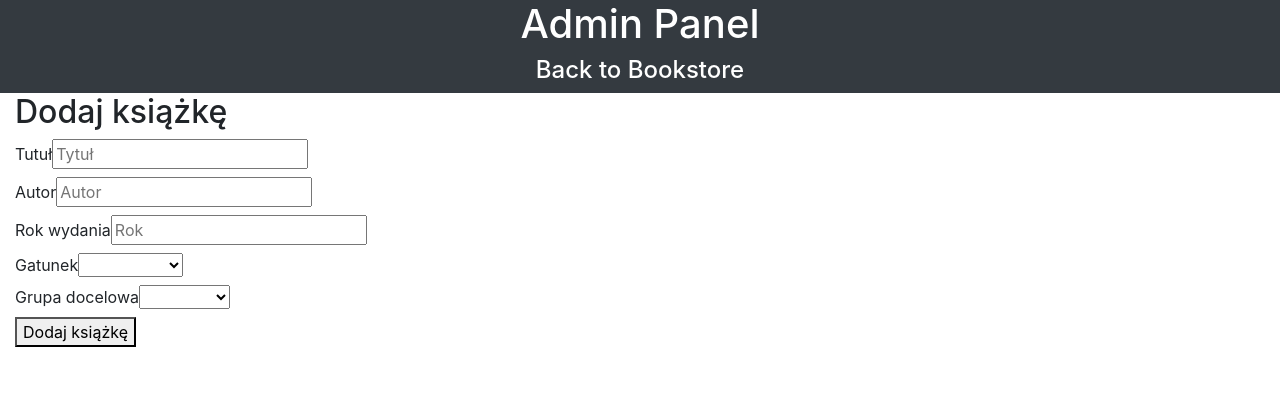
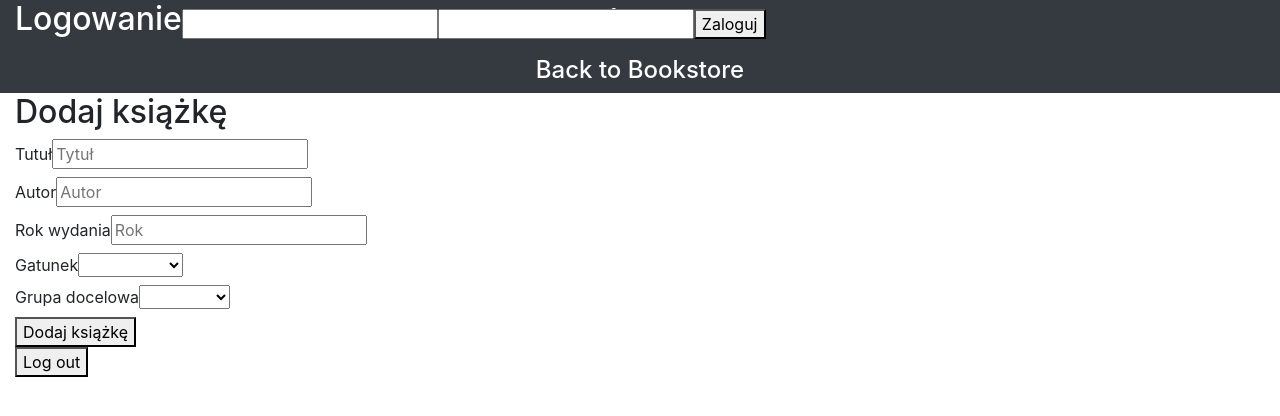
Before and after one commit to kargeb/LibraryReactReduxFirebase, a React (Vite) app: page /admin in a window 1280 px wide. Shown: the top 416 px of the page. Built offline with nearby package versions, Linux system fonts and the light colour scheme; no server answers; the database is empty.

Commit message:
Authentication WORKS! create login panel and dummy session checking

```diff
--- a/package.json
+++ b/package.json
@@ -14,7 +14,8 @@
     "moduleNameMapper": {
       "\\.(jpg|jpeg|png|gif|eot|otf|webp|svg|ttf|woff|woff2|mp4|webm|wav|mp3|m4a|aac|oga)$": "<rootDir>/__mocks__/fileMock.js",
       "\\.(css|less)$": "<rootDir>/__mocks__/styleMock.js"
-    }
+    },
+    "verbose": true
   },
   "author": "",
   "license": "ISC",
--- a/src/App.jsx
+++ b/src/App.jsx
@@ -6,6 +6,8 @@ import Bookstore from "./views/Bookstore";
 import AdminPanel from "./views/AdminPanel";
 import { fbase } from "./fbase";
 import AppContext from "./context";
+import firebase from "firebase";
+import AuthPanel from "./components/AuthPanel";
 
 class App extends Component {
   constructor() {
@@ -13,7 +15,10 @@ class App extends Component {
     this.state = {
       books: [],
       err: "",
-      message: "piess"
+      message: "piess",
+      login: "",
+      password: ""
+      // loggedIn: false
     };
   }
 
@@ -22,29 +27,68 @@ class App extends Component {
   }
 
   getBooksFromNet = () => {
-    fbase
-      .collection("books")
-      .get()
-      .then(querySnapshot => {
-        querySnapshot.forEach(doc => {
-          this.addBook(doc.data());
-        });
-      });
+    // fbase
+    //   .collection("books")
+    //   .get()
+    //   .then(querySnapshot => {
+    //     querySnapshot.forEach(doc => {
+    //       this.addBook(doc.data());
+    //     });
+    //   });
   };
 
   addBook = newBook => {
     this.setState(prevState => ({ books: [...prevState.books, newBook] }));
   };
 
+  handleLogOut = e => {
+    firebase
+      .auth()
+      .signOut()
+      .then(function() {
+        console.log("Sign-out successful");
+      })
+      .catch(function(error) {
+        console.log(`Jakis blad ${error}`);
+      });
+  };
+
   render() {
-    // const contextElements = {
-    //   add: this.addBook
-    // };
-
     return (
       <React.StrictMode>
         <Container fluid id="created-by-react">
           <AppContext.Provider value={this.addBook}>
+            <AuthPanel />
+            {/* <div style={{ position: "absolute", zIndex: "100" }}>
+              <form action="submit" onSubmit={this.handleSubmit}>
+                <h2
+                  style={{
+                    display: "inline",
+                    color: "white"
+                  }}
+                >
+                  Logowanie
+                </h2>
+                <label htmlFor="email">
+                  <input
+                    type="email"
+                    id="email"
+                    name="login"
+                    onChange={this.handleLoginForm}
+                  />
+                </label>
+                <label htmlFor="password">
+                  <input
+                    type="password"
+                    id="password"
+                    name="password"
+                    onChange={this.handleLoginForm}
+                  />
+                </label>
+                <button>Zaloguj</button>
+              </form>
+            </div> */}
+
             <Router>
               <Bookstore
                 path="/"
@@ -53,6 +97,7 @@ class App extends Component {
               />
               <AdminPanel path="/admin" />
             </Router>
+            <button onClick={this.handleLogOut}>Log out</button>
           </AppContext.Provider>
         </Container>
       </React.StrictMode>
--- /dev/null
+++ b/src/components/AuthPanel.jsx
@@ -0,0 +1,61 @@
+import React, { Component } from "react";
+import firebase from "firebase";
+
+class AuthPanel extends Component {
+  constructor() {
+    super();
+    this.state = {
+      login: "",
+      password: ""
+    };
+  }
+
+  handleSubmit = e => {
+    e.preventDefault();
+    console.log(`login ${this.state.login} i hasło ${this.state.password}`);
+    firebase
+      .auth()
+      .signInWithEmailAndPassword(this.state.login, this.state.password)
+      .then(response => console.log(response))
+      .catch(err => console.log(err));
+  };
+
+  handleLoginForm = e => {
+    this.setState({ [e.target.name]: e.target.value });
+  };
+
+  render() {
+    return (
+      <div style={{ position: "absolute", zIndex: "100" }}>
+        <form action="submit" onSubmit={this.handleSubmit}>
+          <h2
+            style={{
+              display: "inline",
+              color: "white"
+            }}
+          >
+            Logowanie
+          </h2>
+          <label htmlFor="email">
+            <input
+              type="email"
+              id="email"
+              name="login"
+              onChange={this.handleLoginForm}
+            />
+          </label>
+          <label htmlFor="password">
+            <input
+              type="password"
+              id="password"
+              name="password"
+              onChange={this.handleLoginForm}
+            />
+          </label>
+          <button>Zaloguj</button>
+        </form>
+      </div>
+    );
+  }
+}
+export default AuthPanel;
--- a/src/components/Book.jsx
+++ b/src/components/Book.jsx
@@ -2,7 +2,7 @@ import React from "react";
 import { Button, Card } from "react-bootstrap";
 import "../styles/Book.css";
 
-export const Book = ({
+const Book = ({
   title,
   author,
   publicationDate,
@@ -30,3 +30,5 @@ export const Book = ({
     </Card>
   </div>
 );
+
+export default Book;
--- a/src/components/Inventory.jsx
+++ b/src/components/Inventory.jsx
@@ -1,6 +1,7 @@
 import React from "react";
-import { Book } from "./Book.jsx";
+import Book from "./Book.jsx";
 import { Row, Col, Alert } from "react-bootstrap";
+import firebase from "firebase";
 
 const Inventory = ({ books, addToCart, err }) => {
   const bookComponent = books.map((book, idx) => (
@@ -14,6 +15,17 @@ const Inventory = ({ books, addToCart, err }) => {
       addToCart={addToCart}
     />
   ));
+
+  const anyFun = () => {
+    firebase.auth().onAuthStateChanged(function(user) {
+      if (user) {
+        let email = user.email;
+        console.log(email);
+      } else {
+        console.log("Nie zalogowany");
+      }
+    });
+  };
 
   return (
     <>
@@ -31,6 +43,7 @@ const Inventory = ({ books, addToCart, err }) => {
           <>
             <Col>
               {books.length === 0 ? <h3>Brak książek</h3> : bookComponent}
+              <p>{anyFun()}</p>
             </Col>
           </>
         )}
--- a/src/components/TestDiv.jsx
+++ /dev/null
@@ -1,5 +0,0 @@
-import React from "react";
-
-const TestDiv = () => <div>TEST</div>;
-
-export default TestDiv;
--- a/src/views/AdminPanel.jsx
+++ b/src/views/AdminPanel.jsx
@@ -1,15 +1,21 @@
 import React from "react";
 import Heading from "../components/Heading";
 import FormAddBook from "../components/FormAddBook";
+import { Row, Col } from "react-bootstrap";
 
 const AdminPanel = () => (
   <>
-    <Heading
-      link="/"
-      headerText="Admin Panel"
-      linkText="Back to Bookstore"
-      bgColor="bg-dark"
-    />
+    <Row>
+      <Col
+        className={`justify-content-md-center bg-dark text-white text-center`}
+      >
+        <Heading
+          link="/"
+          headerText="Admin Panel"
+          linkText="Back to Bookstore"
+        />
+      </Col>
+    </Row>
     <FormAddBook />
   </>
 );
--- a/src/views/Bookstore.jsx
+++ b/src/views/Bookstore.jsx
@@ -43,12 +43,17 @@ class Bookstore extends Component {
 
     return (
       <>
-        <Heading
-          link="/admin"
-          headerText="React Bookstore"
-          linkText="Go to Admin Panel"
-          bgColor="bg-primary"
-        />
+        <Row>
+          <Col
+            className={`justify-content-md-center bg-primary text-white text-center`}
+          >
+            <Heading
+              link="/admin"
+              headerText="Bookstore"
+              linkText="Go to AdminPanel"
+            />
+          </Col>
+        </Row>
         <Row>
           <Col sm={8}>
             <Inventory books={books} err={err} addToCart={this.addToCart} />
```
Also changed, not shown: 1 other file (tests, documents, lock files or other folders).
